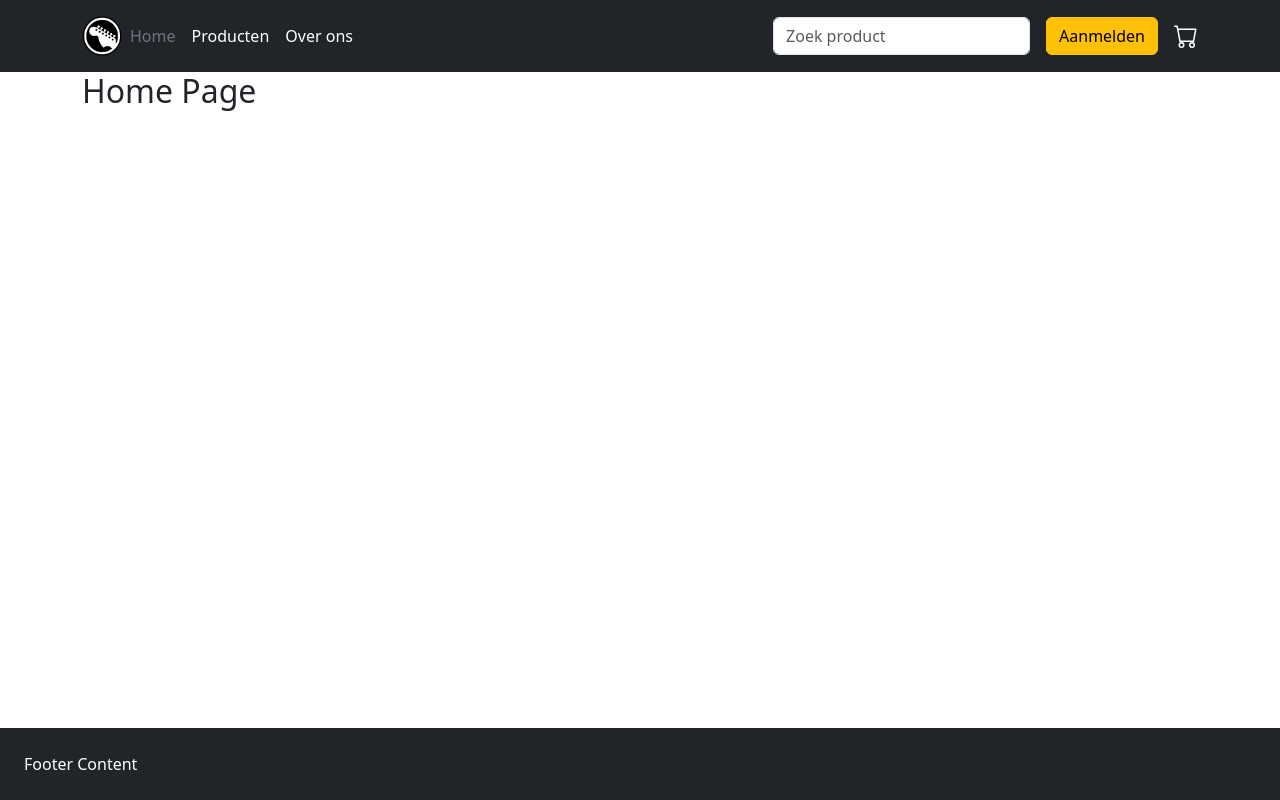
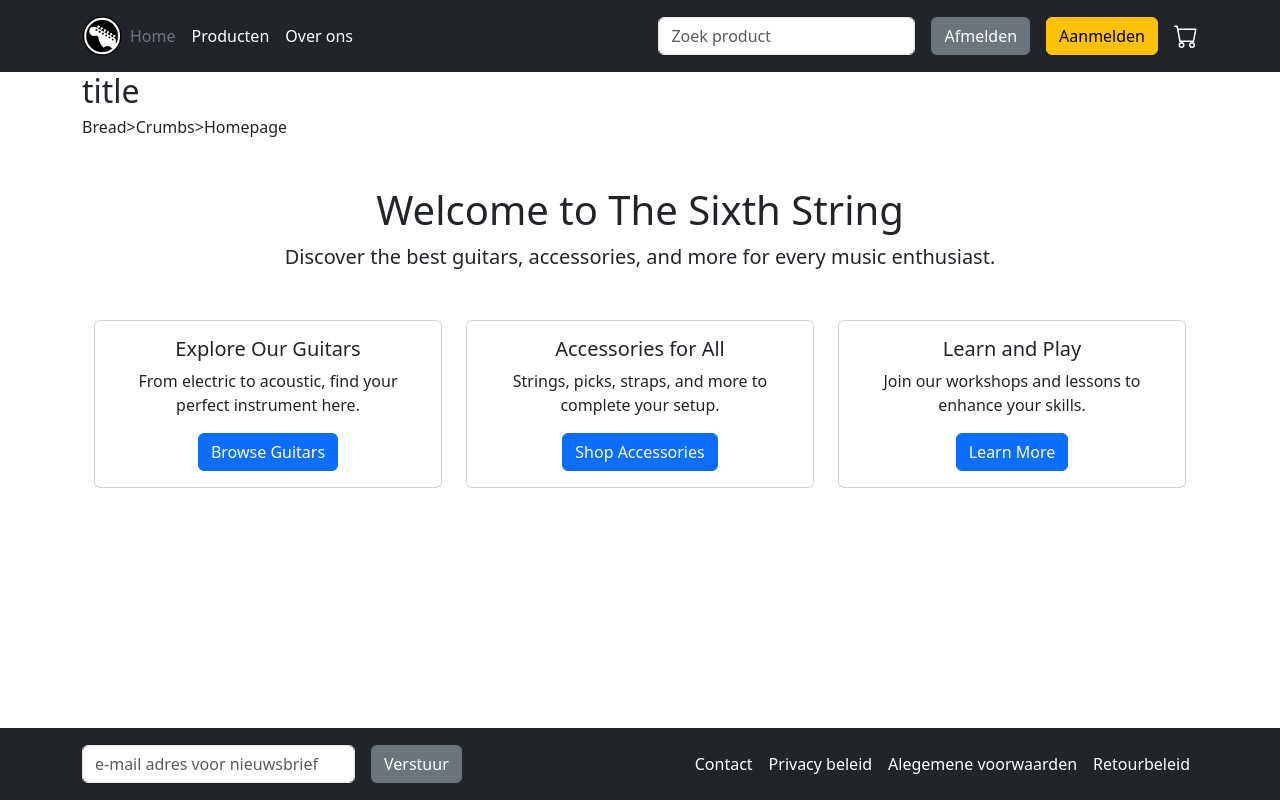
Before and after one commit to basjan851/The-Sixth-String-3A, a PHP site: page / in a window 1280 px wide. Run offline with PHP 8.4, Linux system fonts and the light colour scheme.

Commit message:
POC route functie toegevoegd voor het dynamisch inladen van de pagina's

```diff
--- a/index.php
+++ b/index.php
@@ -1,3 +1,21 @@
+<?php
+// Functie om statische pagina's te laden
+function loadStaticPage($pageName) {
+    $filePath = __DIR__ . "/pages/{$pageName}.php";
+    if (file_exists($filePath)) {
+        ob_start();
+        include $filePath;
+        return ob_get_clean();
+    } else {
+        return "<h2>Page not found</h2>";
+    }
+}
+
+// Inhoud bepalen
+$page = $_GET['page'] ?? 'home'; // Standaardpagina instellen
+$content = loadStaticPage($page); // Statische pagina laden
+
+?>
 <!DOCTYPE html>
 <html lang="en">
 <head>
@@ -16,10 +34,10 @@
             flex-direction: column;
         }
         .content {
-            flex: 1; /* Fills remaining space between header and footer */
+            flex: 1; /* zorgt ervoor dat de header en footer boven en onder blijven staan*/
         }
         .standard-height {
-            min-height: 600px; /* Adjust this to your standard size */
+            min-height: 600px; /* Astandaard hoogte */
         }
     </style>
 </head>
@@ -32,9 +50,9 @@
             <div class="d-flex flex-wrap align-items-center justify-content-center justify-content-lg-start">
                <img src="assets/images/png-clipart-guitar.png" width="40" height="40" role="img">
                 <ul class="nav col-12 col-lg-auto me-lg-auto mb-2 justify-content-center mb-md-0">
-                    <li><a href="#" class="nav-link px-2 text-secondary">Home</a></li>
-                    <li><a href="#" class="nav-link px-2 text-white">Producten</a></li>
-                    <li><a href="#" class="nav-link px-2 text-white">Over ons</a></li>
+                    <li><a href="index.php?page=home" class="nav-link px-2 text-secondary">Home</a></li>
+                    <li><a href="index.php?page=producten" class="nav-link px-2 text-white">Producten</a></li>
+                    <li><a href="index.php?page=info" class="nav-link px-2 text-white">Over ons</a></li>
                 </ul>
 
                 <form class="col-12 col-lg-auto mb-2 mb-lg-0 me-lg-3" role="search">
@@ -42,6 +60,7 @@
                 </form>
 
                 <div class="d-flex align-items-center text-end">
+                    <button type="button" class="btn btn-secondary me-3">Afmelden</button>
                     <button type="button" class="btn btn-warning me-3">Aanmelden</button>
                     <svg xmlns="http://www.w3.org/2000/svg" width="24" height="24" fill="currentColor" class="bi bi-cart" viewBox="0 0 16 16">
                         <path d="M0 1.5A.5.5 0 0 1 .5 1H2a.5.5 0 0 1 .485.379L2.89 3H14.5a.5.5 0 0 1 .491.592l-1.5 8A.5.5 0 0 1 13 12H4a.5.5 0 0 1-.491-.408L2.01 3.607 1.61 2H.5a.5.5 0 0 1-.5-.5M3.102 4l1.313 7h8.17l1.313-7zM5 12a2 2 0 1 0 0 4 2 2 0 0 0 0-4m7 0a2 2 0 1 0 0 4 2 2 0 0 0 0-4m-7 1a1 1 0 1 1 0 2 1 1 0 0 1 0-2m7 0a1 1 0 1 1 0 2 1 1 0 0 1 0-2"/>
@@ -54,15 +73,35 @@
     <!-- Content -->
     <main class="content">
         <div class="container standard-height">
-            <h2>Home Page</h2>
-
+            <h2>title</h2>
+            <h6>Bread>Crumbs>Homepage</h6>
+            <?= $content ?>
 
         </div>
     </main>
 
-    <!-- Footer -->
-    <footer class="bg-dark text-white p-4">
-        <p class="mb-0">Footer Content</p>
+    <!-- Footer  class="bg-dark text-white p-4"-->
+    <footer class="bg-dark py-3">
+        <div class="container">
+            <div class="row align-items-center">
+                <div class="col-md-6 d-flex align-items-center">
+                    <form class="d-flex w-100">
+                        <div class="col-12 col-lg-6 mb-2 mb-lg-0 me-lg-3">
+                            <input type="email" class="form-control " placeholder="e-mail adres voor nieuwsbrief">
+                        </div>
+                        <button type="submit" class="btn btn-secondary">Verstuur</button>
+                    </form>
+                </div>
+                <div class="col-md-6">
+                    <ul class="nav justify-content-end">
+                        <li class="nav-item"><a href="#" class="nav-link px-2 text-white">Contact</a></li>
+                        <li class="nav-item"><a href="#" class="nav-link px-2 text-white">Privacy beleid</a></li>
+                        <li class="nav-item"><a href="#" class="nav-link px-2 text-white">Alegemene voorwaarden</a></li>
+                        <li class="nav-item"><a href="#" class="nav-link px-2 text-white">Retourbeleid</a></li>
+                    </ul>
+                </div>
+            </div>
+        </div>
     </footer>
 </div>
 
--- /dev/null
+++ b/pages/home.php
@@ -0,0 +1,38 @@
+<div class="container my-5">
+    <div class="text-center mb-5">
+        <h1>Welcome to The Sixth String</h1>
+        <p class="lead">Discover the best guitars, accessories, and more for every music enthusiast.</p>
+    </div>
+    <div class="row">
+        <!-- Feature 1 -->
+        <div class="col-md-4">
+            <div class="card text-center">
+                <div class="card-body">
+                    <h5 class="card-title">Explore Our Guitars</h5>
+                    <p class="card-text">From electric to acoustic, find your perfect instrument here.</p>
+                    <a href="#" class="btn btn-primary">Browse Guitars</a>
+                </div>
+            </div>
+        </div>
+        <!-- Feature 2 -->
+        <div class="col-md-4">
+            <div class="card text-center">
+                <div class="card-body">
+                    <h5 class="card-title">Accessories for All</h5>
+                    <p class="card-text">Strings, picks, straps, and more to complete your setup.</p>
+                    <a href="#" class="btn btn-primary">Shop Accessories</a>
+                </div>
+            </div>
+        </div>
+        <!-- Feature 3 -->
+        <div class="col-md-4">
+            <div class="card text-center">
+                <div class="card-body">
+                    <h5 class="card-title">Learn and Play</h5>
+                    <p class="card-text">Join our workshops and lessons to enhance your skills.</p>
+                    <a href="#" class="btn btn-primary">Learn More</a>
+                </div>
+            </div>
+        </div>
+    </div>
+</div>
```
Also changed, not shown: pages/info.php (added, +59 -0 lines), pages/producten.php (added, +40 -0 lines).
